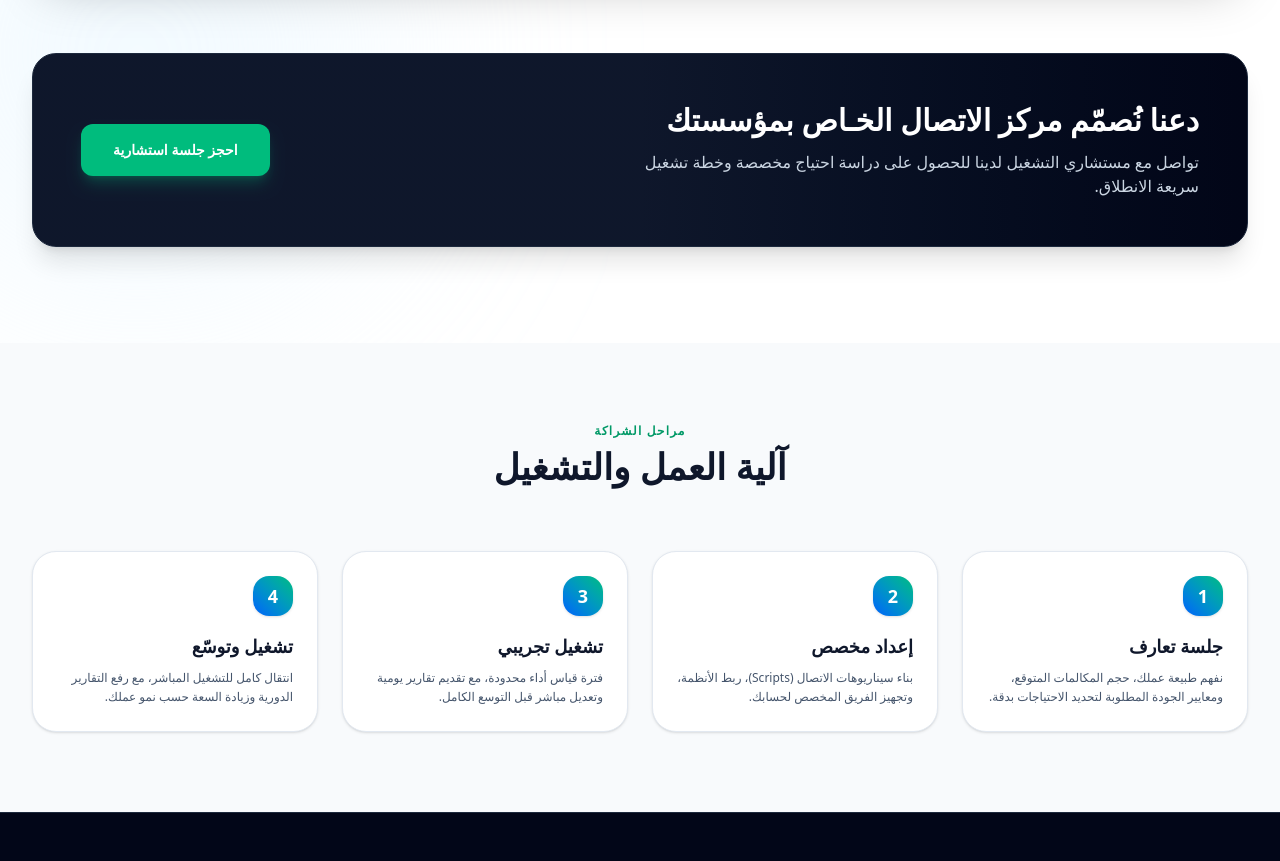
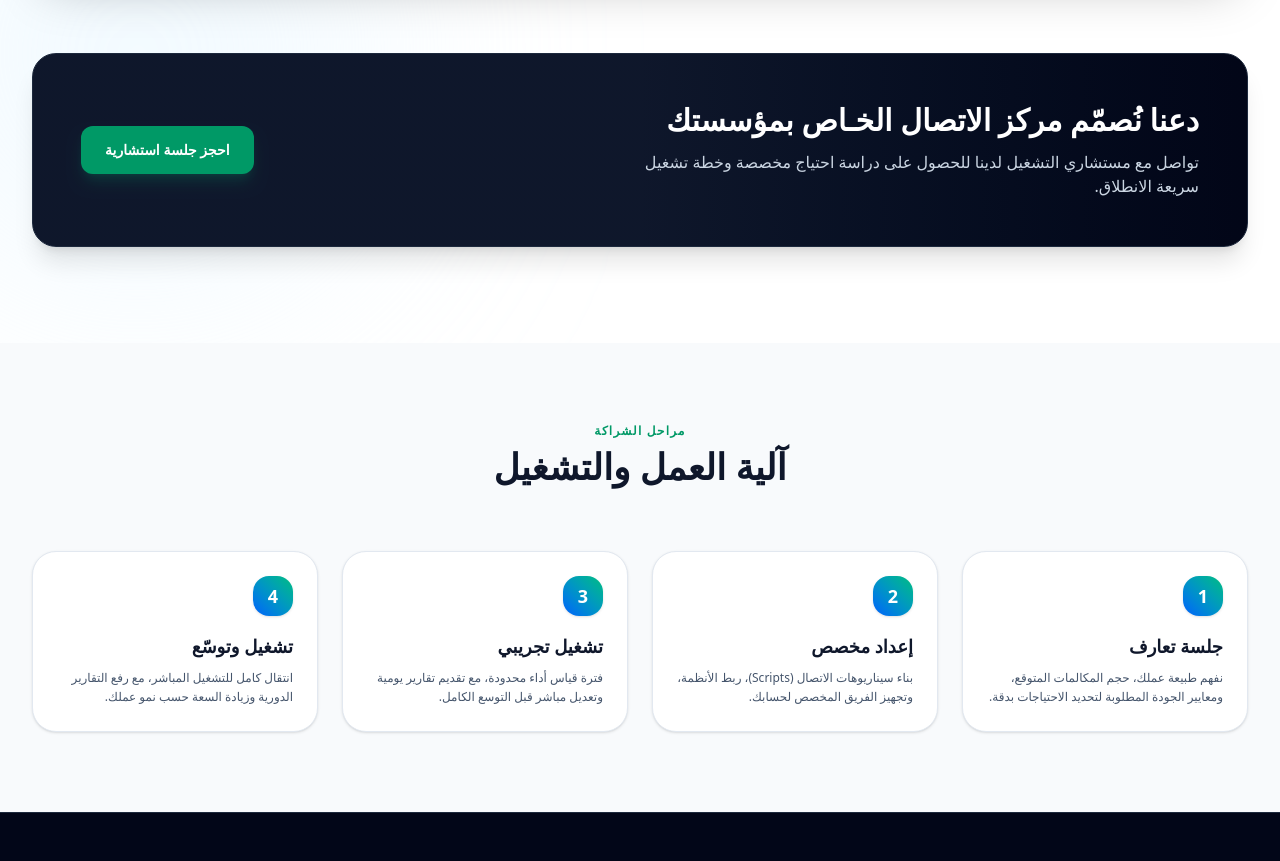
Before and after one commit to Youneshajeer/alaalamcc, a Next.js app: page / in a window 1280 px wide. Shown: the part 2820-3681 px from the top of the page. Built offline with nearby package versions, Linux system fonts and the light colour scheme.

Commit message:
fix some bugs

```diff
--- a/components/WhyUs.tsx
+++ b/components/WhyUs.tsx
@@ -221,9 +221,9 @@ export default function WhyUs() {
 
           <div className="flex flex-col sm:flex-row gap-4 w-full md:w-auto">
             <a
-              href="#contact"
-              className="bg-emerald-500 hover:bg-emerald-600 text-white font-extrabold px-8 py-4 rounded-xl shadow-lg shadow-emerald-500/25 transition-all text-center text-sm whitespace-nowrap active:scale-95"
-            >
+            href={`/request-service?service=infrastructure&lang=${lang}`}
+            className="bg-emerald-600 hover:bg-emerald-700 text-white font-extrabold px-6 py-3.5 rounded-xl shadow-lg shadow-emerald-600/20 transition-all text-sm whitespace-nowrap active:scale-95"
+          >
               {t.ctaButton}
             </a>
           </div>
```
